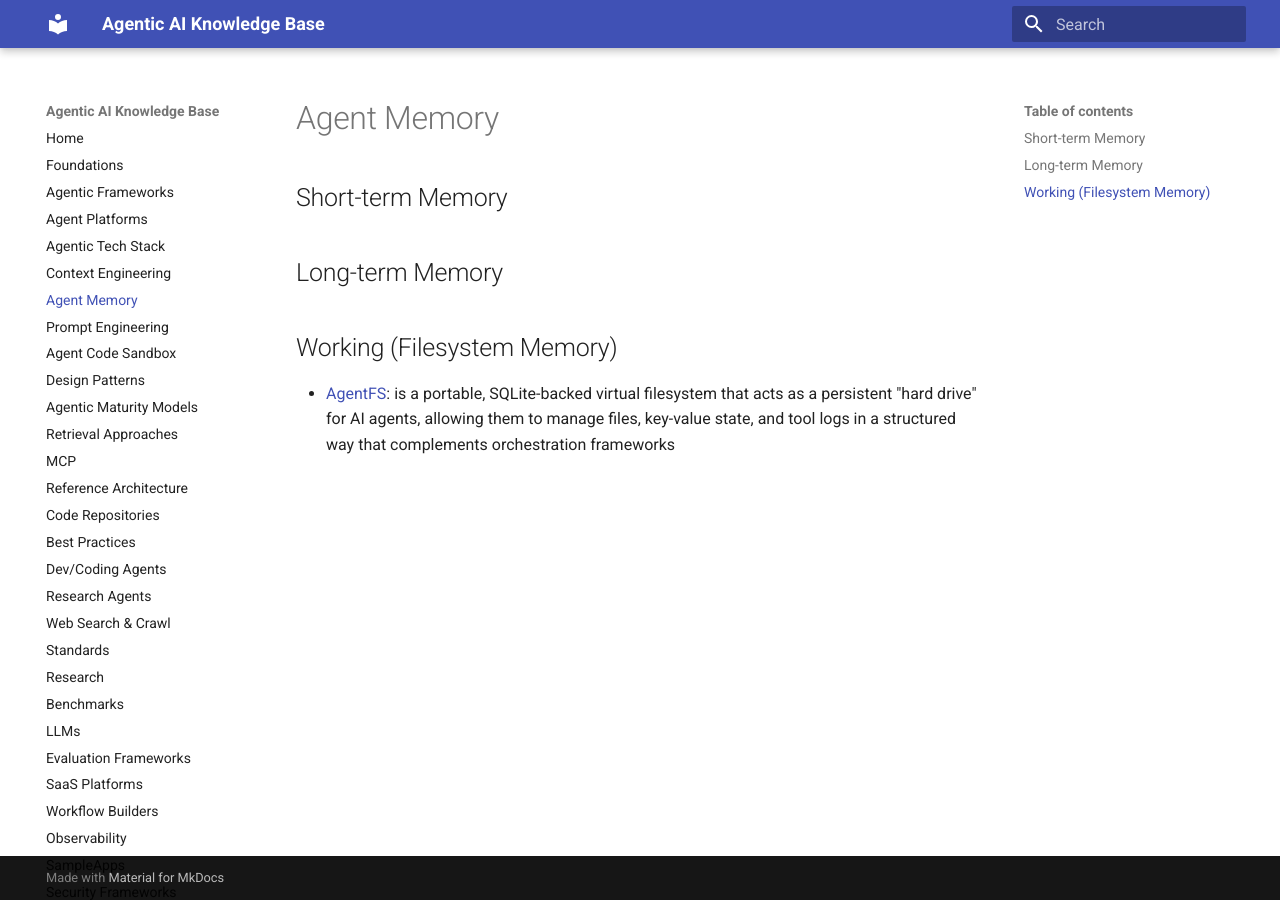
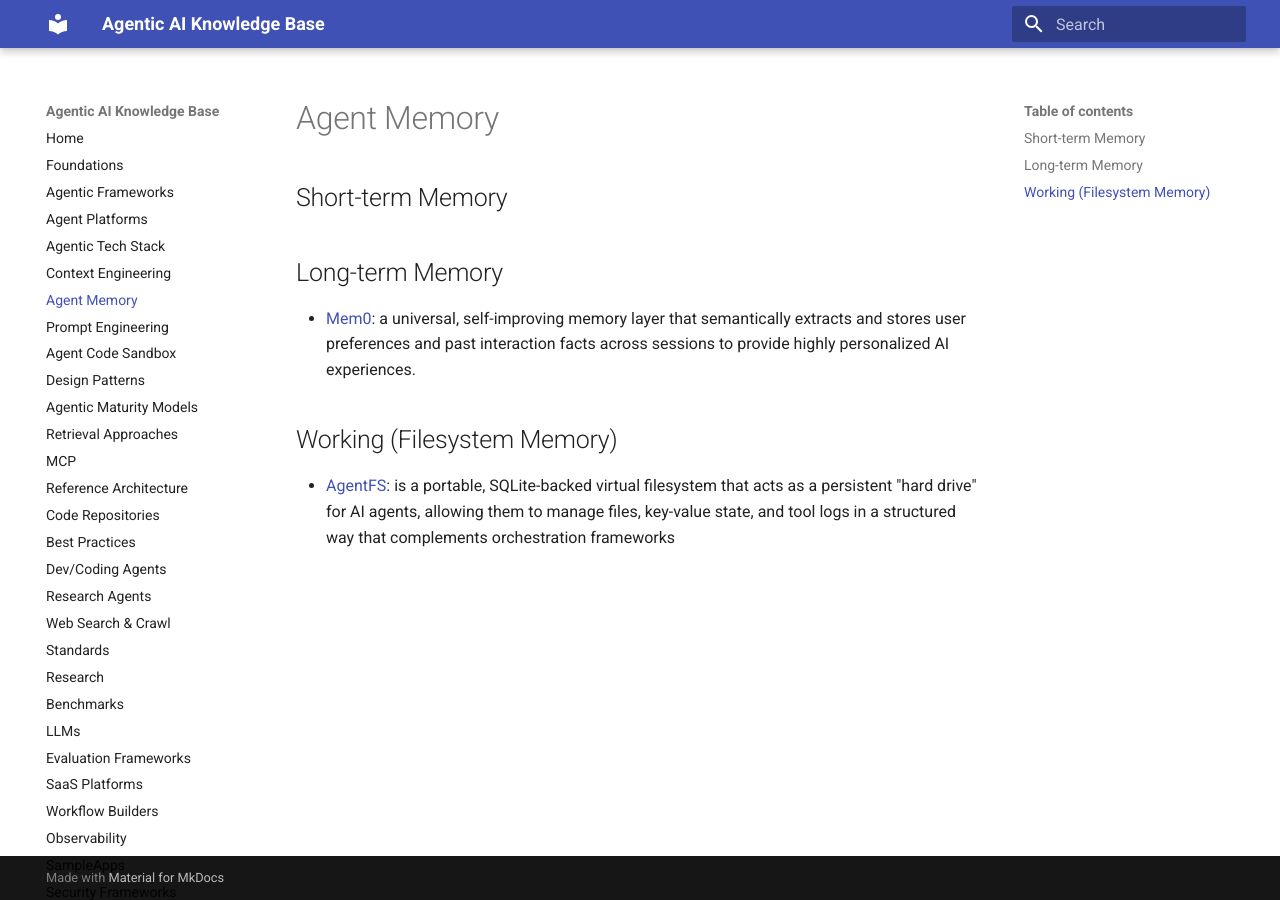
Before and after one commit to ankurkumarz/agentic-ai-knowledge-base, an MkDocs documentation site: the page built from docs/AgentMemory/README.md, in a window 1280 px wide. Built offline with MkDocs 1.6.1 and Material for MkDocs 9.7.7, drawn with Linux system fonts in a browser that asks for light colours.

Commit message:
Update with mem0

```diff
--- a/docs/AgentMemory/README.md
+++ b/docs/AgentMemory/README.md
@@ -3,6 +3,8 @@
 
 ## Long-term Memory
 
+- [Mem0](https://mem0.ai/):  a universal, self-improving memory layer that semantically extracts and stores user preferences and past interaction facts across sessions to provide highly personalized AI experiences.
+
 ## Working (Filesystem Memory)
 
 - [AgentFS](https://github.com/tursodatabase/agentfs): is a portable, SQLite-backed virtual filesystem that acts as a persistent "hard drive" for AI agents, allowing them to manage files, key-value state, and tool logs in a structured way that complements orchestration frameworks
```
